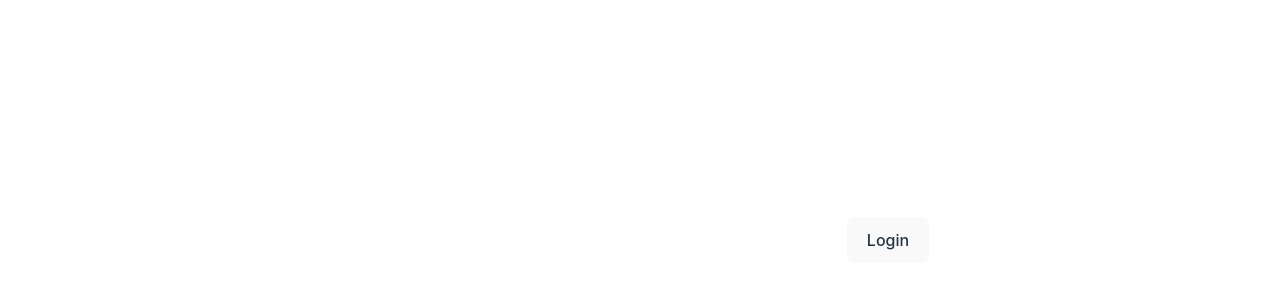
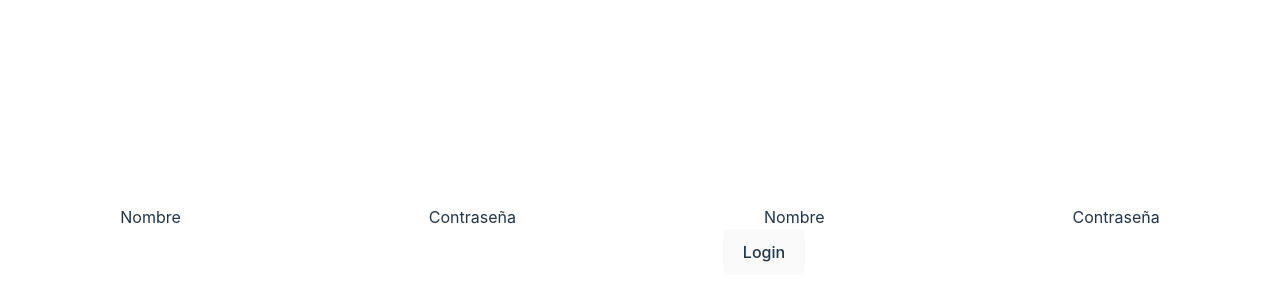
Before and after one commit to Pipexlul/U4-D2-Estados, a React (Vite) app: page / in a window 1280 px wide. Shown: the part 160-460 px from the top of the page. Built offline with nearby package versions, Linux system fonts and the light colour scheme.

Commit message:
Start adding support for "Bonus" and "Required" Button behaviors. Required is the instructions from the challenge. Bonus is a little bit more creative.

```diff
--- a/src/App.jsx
+++ b/src/App.jsx
@@ -8,6 +8,10 @@ import Button from "./components/Button";
 function App() {
   const [name, setName] = useState("");
   const [password, setPassword] = useState("");
+
+  const [nameBonus, setNameBonus] = useState("");
+  const [passwordBonus, setPasswordBonus] = useState("");
+
   const [error, setError] = useState("");
 
   const fields = [
@@ -15,7 +19,12 @@ function App() {
     { name: "password", value: password },
   ];
 
-  const validateFields = () => {
+  const fieldsBonus = [
+    { name: "nameBonus", value: nameBonus },
+    { name: "passwordBonus", value: passwordBonus },
+  ];
+
+  const validateFields = (fields) => {
     const invalidFields = [];
 
     for (const field of fields) {
@@ -42,7 +51,24 @@ function App() {
       <Button
         text="Login"
         isActive={password === "252525"}
-        onClick={validateFields}
+        onClick={(e) => {
+          validateFields(fields);
+        }}
+      />
+
+      <Input
+        name={nameBonus}
+        setName={setNameBonus}
+        password={passwordBonus}
+        setPassword={setPasswordBonus}
+      />
+      <Button
+        text="Login"
+        isActive={passwordBonus === "252525"}
+        isBonus={true}
+        onClick={(e) => {
+          validateFields(fieldsBonus);
+        }}
       />
     </div>
   );
--- a/src/components/Button.jsx
+++ b/src/components/Button.jsx
@@ -1,11 +1,25 @@
 import React from "react";
 
-const Button = ({ text, isActive, onClick }) => {
-  return (
-    <button disabled={!isActive} onClick={onClick}>
-      {text}
-    </button>
-  );
+const Button = ({ text, isActive, isBonus = false, onClick }) => {
+  // This is what the challenge requires us to do. It only appears when the password is "252525"
+  const RequiredButton = () => {
+    return (
+      <button hidden={!isActive} onClick={onClick}>
+        {text}
+      </button>
+    );
+  };
+
+  // This is a bonus solution. In this case, the button is visible, but not clickable until the conditions are satisfied.
+  const BonusButton = () => {
+    return (
+      <button disabled={!isActive} onClick={onClick}>
+        {text}
+      </button>
+    );
+  };
+
+  return isBonus ? <BonusButton /> : <RequiredButton />;
 };
 
 export default Button;
--- a/src/components/Input.jsx
+++ b/src/components/Input.jsx
@@ -3,15 +3,19 @@ import React from "react";
 const Input = ({ name, setName, password, setPassword }) => {
   return (
     <>
+      <label htmlFor="nameField">Nombre</label>
       <input
         type="text"
         value={name}
         onChange={(e) => setName(e.target.value)}
+        id="nameField"
       />
+      <label htmlFor="passwordField">Contraseña</label>
       <input
         type="password"
         value={password}
         onChange={(e) => setPassword(e.target.value)}
+        id="passwordField"
       />
     </>
   );
```
